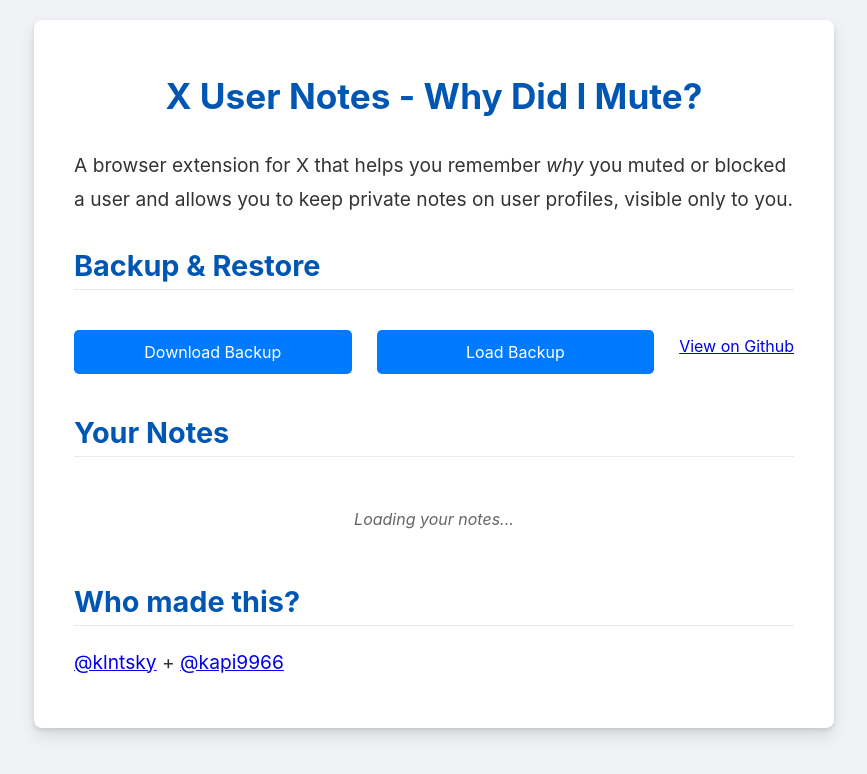
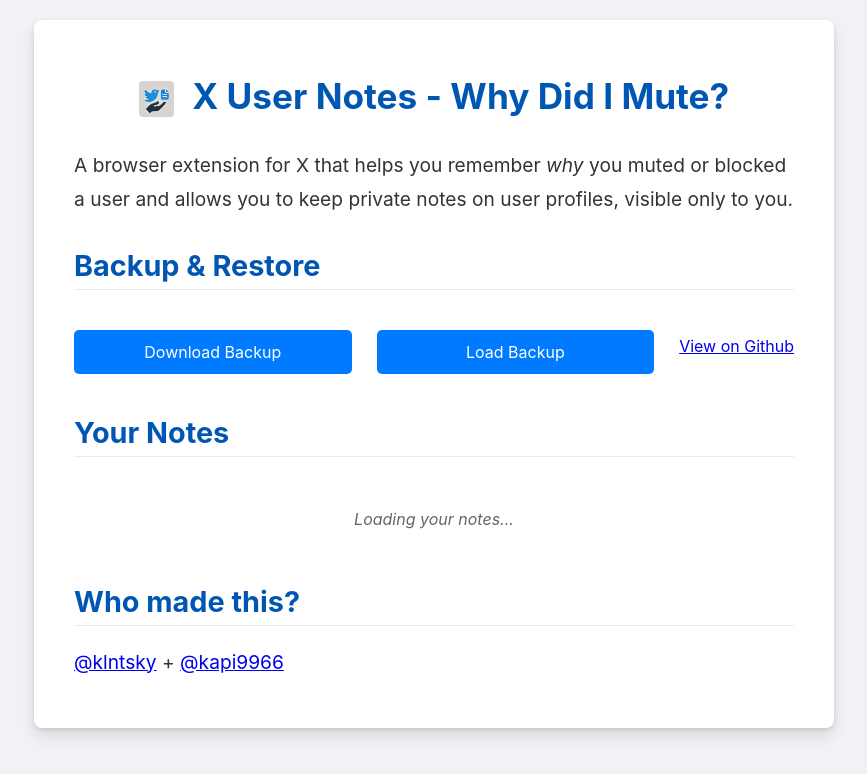
Before and after one commit to klntsky/x-user-note, a browser extension: page settings.html in a window 1280 px wide. Shown: the whole page, without its empty margins (206-1073 px from the left). Drawn offline with Linux system fonts and the light colour scheme.

Commit message:
Add icon to the title in the settings page

```diff
--- a/settings.html
+++ b/settings.html
@@ -3,6 +3,7 @@
   <head>
     <meta charset="UTF-8" />
     <title>Settings: X User Notes - Why Did I Mute?</title>
+    <link rel="icon" href="img/128.png" type="image/png">
     <style>
       html {
         font-size: 100%; /* Establishes base for rem units, typically 16px */
@@ -44,6 +45,13 @@
         font-size: 2.2rem; /* Was 2.2em */
         text-align: center;
         margin-bottom: 30px;
+      }
+      .title-icon {
+        height: 2.2rem; /* Match the title font size */
+        width: auto; /* Maintain aspect ratio */
+        border-radius: 4px;
+        vertical-align: middle;
+        margin-right: 10px;
       }
       h2 {
         font-size: 1.8rem; /* Was 1.8em */
@@ -265,7 +273,10 @@
   </head>
   <body>
     <div class="container">
-      <h1>X User Notes - Why Did I Mute?</h1>
+      <h1>
+        <img src="img/128.png" alt="X User Notes Icon" class="title-icon">
+        X User Notes - Why Did I Mute?
+      </h1>
 
       <p>
         A browser extension for X that helps you
```
